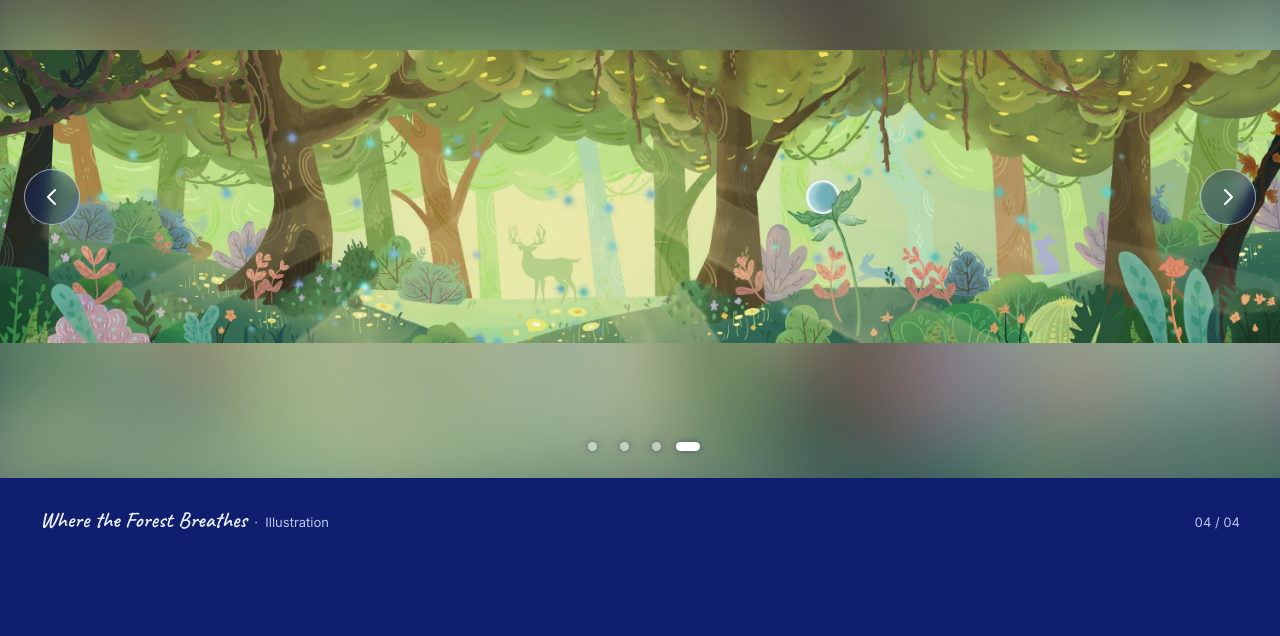
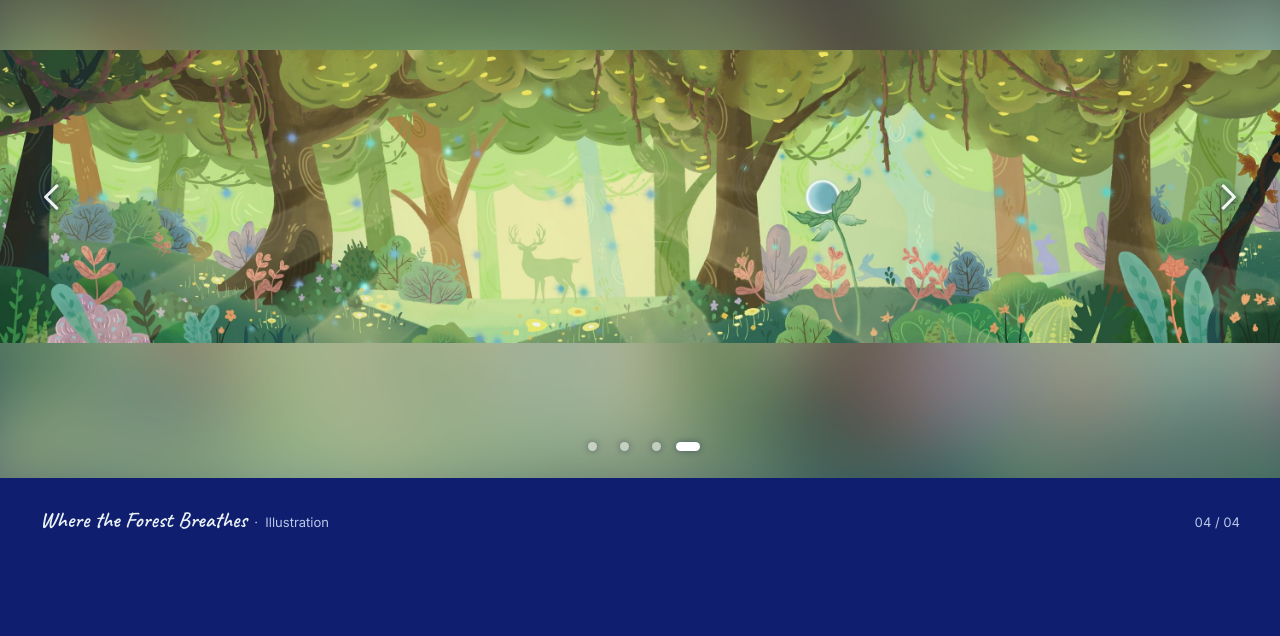
Before and after one commit to w4h77/kelinaart-site, a plain HTML site: page index.html in a window 1280 px wide. Both pictures are taken after a click on the button 52 px from the left and 281 px from the top of the page. Shown: the part 85-721 px from the top of the page. Drawn offline with Linux system fonts and the light colour scheme.

Commit message:
Hero: plain chevron arrows, center Vael planet
Co-Authored-By: Claude Fable 5.2 <noreply@anthropic.com>
Claude-Session: https://claude.ai/code/session_015KesnonxC7fF4xmg6wiH4j

```diff
--- a/index.html
+++ b/index.html
@@ -15,9 +15,11 @@ a{color:#0F1E6F;text-decoration:none}a:hover{color:#1D6B8A}
 .hbg{position:absolute;inset:-60px;background-size:cover;background-position:center;filter:blur(40px) saturate(1.1);opacity:.75}
 .hslide{position:relative;display:block;width:100%;height:100%;object-fit:contain;animation:fadein .45s ease}
 .hstage::before{content:"";position:absolute;left:0;right:0;top:0;height:140px;z-index:1;background:linear-gradient(rgba(9,20,80,.28),rgba(9,20,80,0));pointer-events:none}
-.harrow{position:absolute;top:50%;z-index:2;transform:translateY(-50%);width:56px;height:56px;border-radius:50%;border:1px solid rgba(255,255,255,.55);background:rgba(15,30,111,.35);color:#FFFFFF;cursor:pointer;display:inline-flex;align-items:center;justify-content:center;backdrop-filter:blur(6px);-webkit-backdrop-filter:blur(6px);transition:background .2s}
-.harrow:hover{background:rgba(15,30,111,.6)}
-.harrow:focus-visible{outline:2px solid #9FD8C4;outline-offset:3px}
+.harrow{position:absolute;top:50%;z-index:2;transform:translateY(-50%);width:56px;height:56px;padding:0;border:0;background:none;color:#FFFFFF;cursor:pointer;display:inline-flex;align-items:center;justify-content:center;filter:drop-shadow(0 1px 3px rgba(9,20,80,.7)) drop-shadow(0 0 10px rgba(9,20,80,.45));opacity:.9;transition:opacity .2s,transform .2s}
+.harrow svg{width:38px;height:38px}
+.harrow:hover{opacity:1}
+.hprev:hover{transform:translate(-3px,-50%)}.hnext:hover{transform:translate(3px,-50%)}
+.harrow:focus{outline:none}.harrow:focus-visible{outline:2px solid #9FD8C4;outline-offset:2px;border-radius:8px}
 .hprev{left:24px}.hnext{right:24px}
 .hdots{position:absolute;left:0;right:0;bottom:18px;z-index:2;display:flex;justify-content:center;gap:4px}
 .hdot{width:28px;height:28px;padding:0;border:0;background:none;cursor:pointer;display:inline-flex;align-items:center;justify-content:center}
```
Also changed, not shown: img/vael-cover.jpg.
